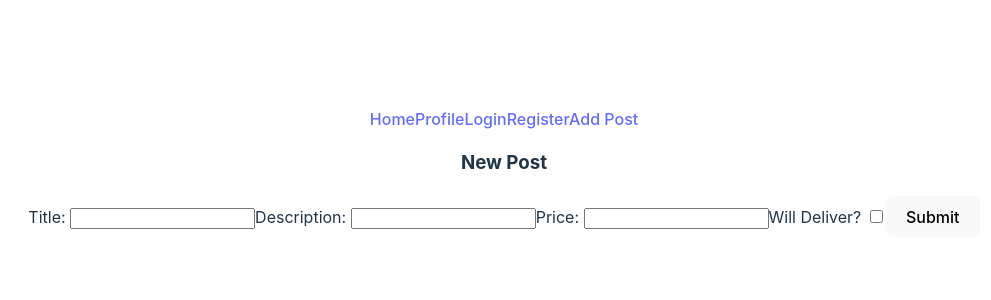
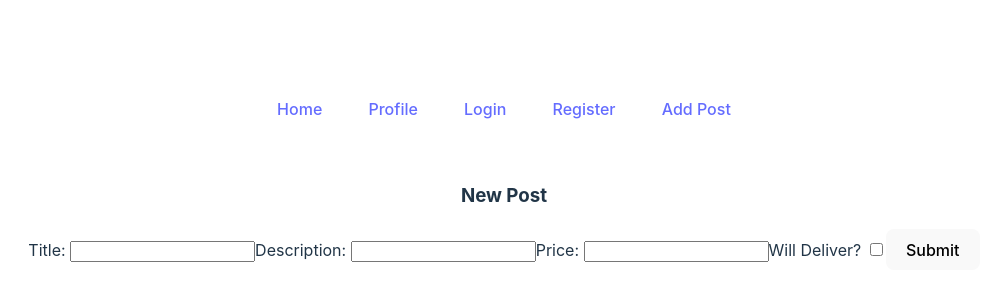
Before and after one commit to duncanharrelson/strangers-things, a React (Vite) app: page /posts in a window 1280 px wide. Shown: the part 228-528 px from the top of the page, without its empty margins (136-1127 px from the left). Built offline with nearby package versions, Linux system fonts and the light colour scheme; the HTML template or start-up script is replaced by a standard one.

Commit message:
Minor CSS + Fixed Search Functionality on HomePage

```diff
--- a/src/components/HomePage.jsx
+++ b/src/components/HomePage.jsx
@@ -24,18 +24,18 @@ const HomePage = () => {
 
   const postsToDisplay = searchParams
         ? posts.filter((post) =>
-            post.toLowerCase().includes(searchParams)
+            post.title.toLowerCase().includes(searchParams)
             )
         : posts;
 
   return (
     <>
-      <div>
+      <div className='searchbar'>
         <label>
-          Search{" "}
+          Search Posts:{" "}
           <input
             type="text"
-            placeholder="search"
+            placeholder="Search"
             onChange={(e) => setSearchParams(e.target.value.toLowerCase())}
           />
         </label>
@@ -45,7 +45,7 @@ const HomePage = () => {
           <>
             {/* <h2>{post.title}</h2> */}
             {/* <PostListName key={post.id} title={post.title} /> */}
-            <div id="container">
+            <div className="cards">
               <h2>Title: {post && post.title}</h2>
               <h2>Author: {post && post.author.username}</h2>
               <h3>Description: {post && post.description}</h3>
@@ -60,41 +60,3 @@ const HomePage = () => {
 };
 
 export default HomePage;
-// export default function HomePage () {
-//     return (
-//         <>
-//     <h1>Stranger's Things</h1>
-
-//     <form>
-//         <h2>Log in:</h2>
-//         <label>
-//             Username: <input/>
-//             Password: <input/>
-
-//             <h5>Not Registered? Click here.</h5>
-
-
-//         </label>
-//     </form>
-//     </>
-//     )
-// }
-
-// return (
-//     <>
-//     <div className="npr">
-//         <h2 className="new-player">New Player Registration:</h2>
-//         <form>
-//             <label className="name">
-//                 Name: <input value={name} onChange={(e) => setName(e.target.value)} placeholder="Name"/>
-//             </label>
-//             <label className="breed">
-//                 Breed: <input value={breed} onChange={(e) => setBreed(e.target.value)} placeholder="Breed"/>
-//             </label>
-//             <br />
-//             <br />
-//             <button className="submit" type="submit">Submit</button>
-//         </form>
-//         </div>
-//     </>
-// );
--- a/src/components/MainSection.jsx
+++ b/src/components/MainSection.jsx
@@ -7,7 +7,7 @@ import NewPostForm from "./MakePost"
 
 const MainSection = () => {
     return (
-        <div id="main-section">
+        <div className="">
             <Routes>
                 <Route path="/" element ={<HomePage/>} />
                 <Route path="/profile" element = {<UserProfile />}/>
--- a/src/components/NavBar.jsx
+++ b/src/components/NavBar.jsx
@@ -2,7 +2,7 @@ import { Link } from "react-router-dom"
 
 const NavBar = () => {
     return (
-        <div id="navbar">
+        <div className="navbar">
             <Link to="/">Home</Link>
             <Link to="/profile">Profile</Link>
             <Link to="/login">Login</Link>
--- a/src/index.css
+++ b/src/index.css
@@ -67,3 +67,38 @@ button:focus-visible {
     background-color: #f9f9f9;
   }
 }
+
+.navbar {
+  display: flex;
+  width: 500px;
+  justify-content: space-around;
+  border-bottom: solid #ffffff;
+  border-right: solid white;
+  border-left: solid white;
+  border-top: solid white;
+  padding: 1.25em;
+  margin-bottom: 20px;
+}
+
+.cards {
+  width: 50vw;
+  padding: 10px;
+  margin: 10px;
+  border: 1px solid #ccc;
+  border-radius: 5px;
+  box-shadow: 0 2px 5px #0c0c0c1a;
+}
+
+#container {
+  display: flex;
+  flex-direction: column;
+  place-items: center;
+
+}
+
+
+.allcards {
+  display: flex;
+  flex-wrap: wrap;
+  justify-content: center;
+}
```
